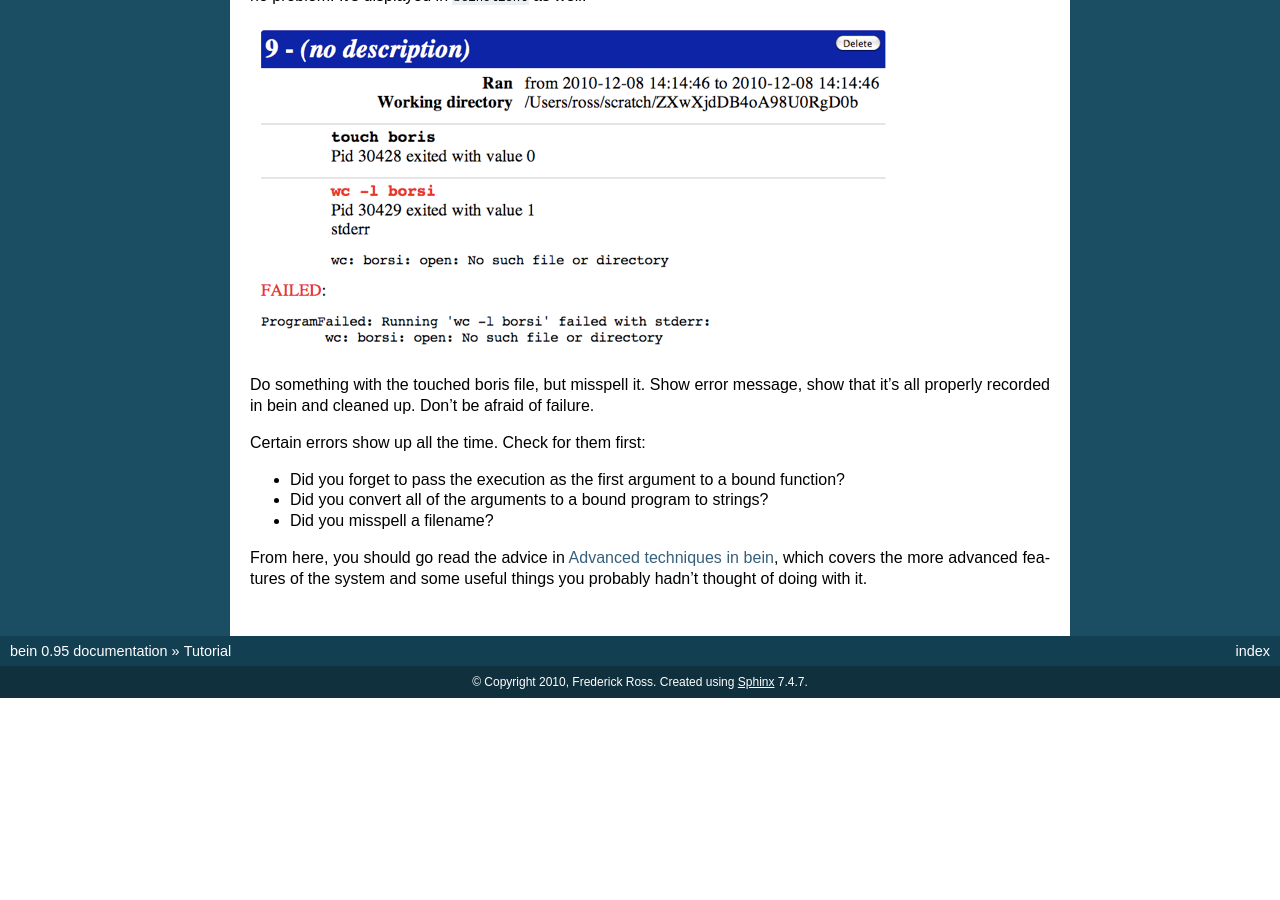
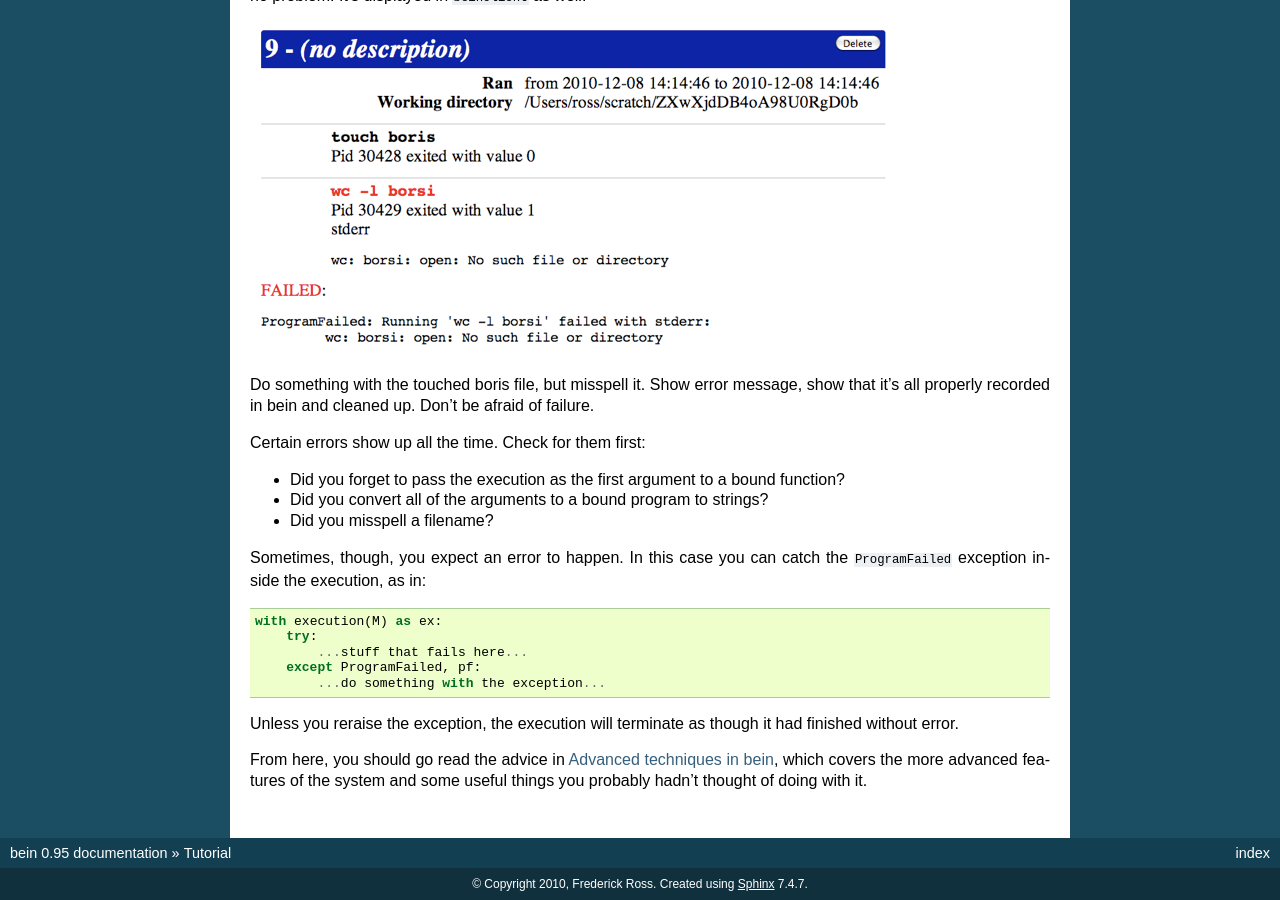
Before and after one commit to madhadron/bein, a Sphinx documentation site: the page built from doc/tutorial.rst, in a window 1280 px wide and 900 px high, scrolled down 10907 px. Built offline with Sphinx 7.4.7, drawn with Linux system fonts in a browser that asks for light colours; before the commit the page ends 11605 px from its top, so only the background shows below that.

Commit message:
Added note on ProgramFailed to bein manual.

```diff
--- a/doc/tutorial.rst
+++ b/doc/tutorial.rst
@@ -372,4 +372,14 @@ Certain errors show up all the time.  Check for them first:
 * Did you convert all of the arguments to a bound program to strings?
 * Did you misspell a filename?
 
+Sometimes, though, you expect an error to happen.  In this case you can catch the ``ProgramFailed`` exception inside the execution, as in::
+
+    with execution(M) as ex:
+        try:
+            ...stuff that fails here...
+        except ProgramFailed, pf:
+            ...do something with the exception...
+
+Unless you reraise the exception, the execution will terminate as though it had finished without error.
+
 From here, you should go read the advice in :doc:`advanced_bein`, which covers the more advanced features of the system and some useful things you probably hadn't thought of doing with it.
```
